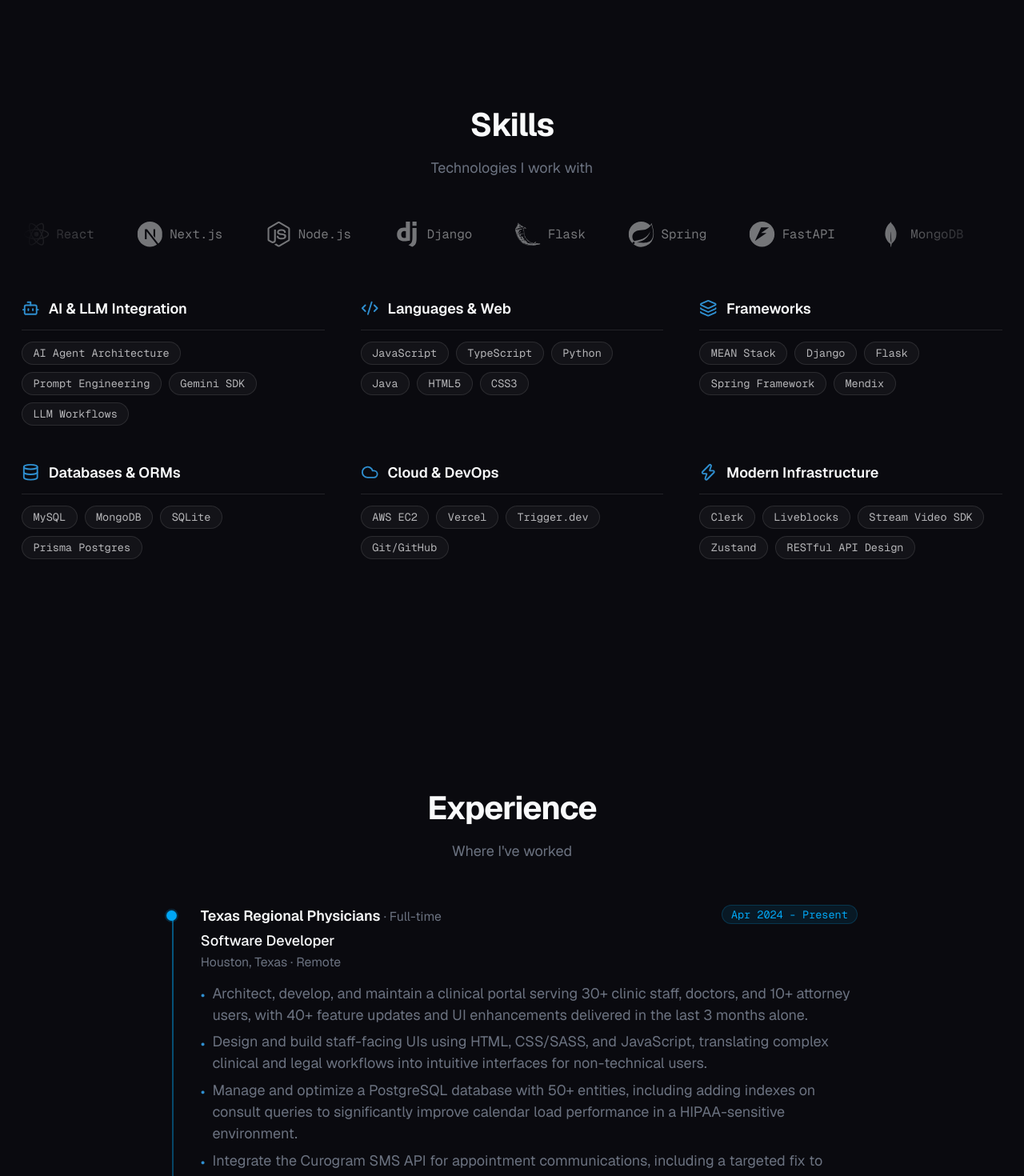
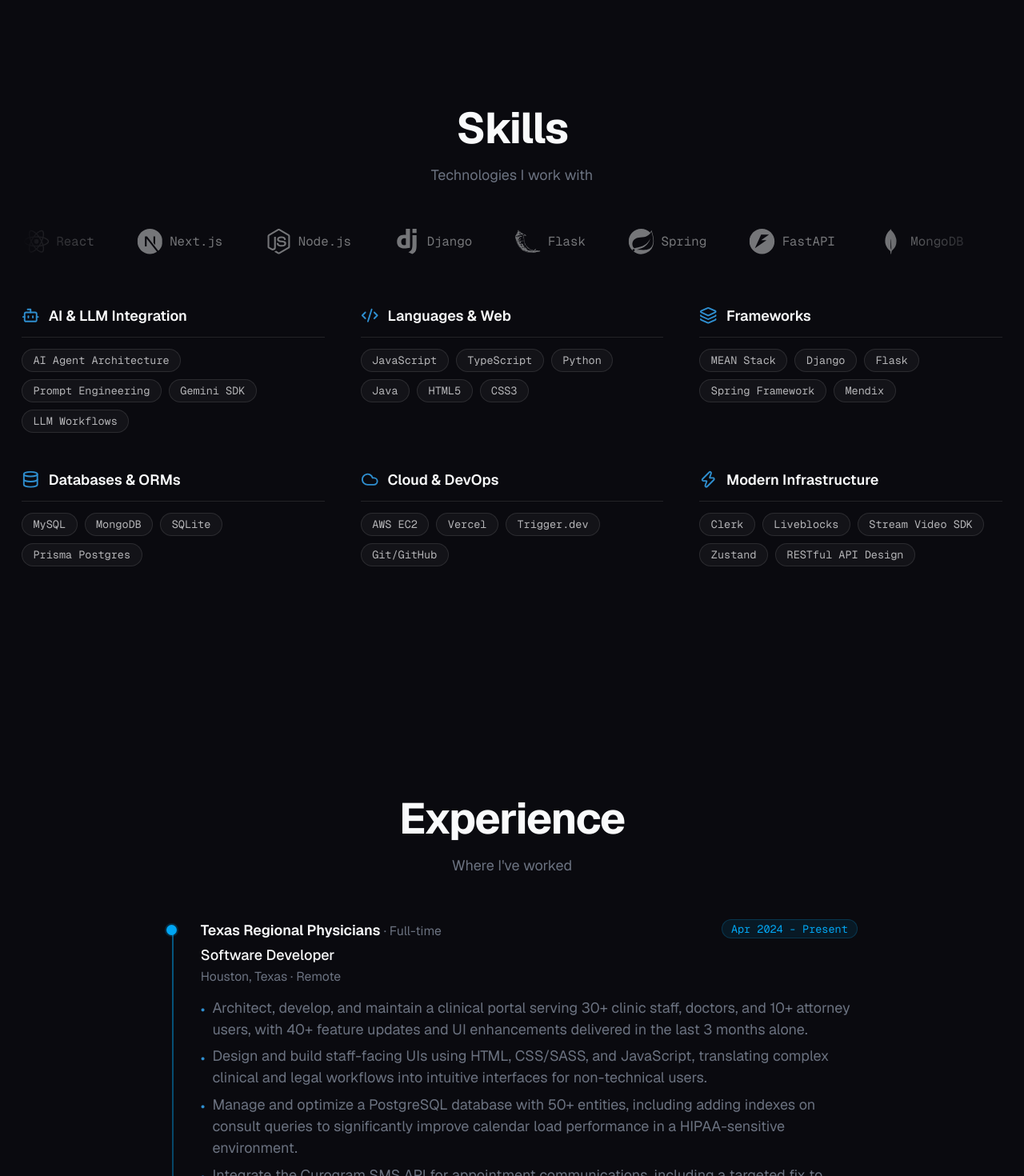
Before and after one commit to tomnguyen103/portfolio-v2, a Next.js app: page / in a window 1280 px wide. Shown: the part 1400-2870 px from the top of the page at 80% size. Built offline with nearby package versions, Linux system fonts and the light colour scheme; no server answers.

Commit message:
bump section heading scale across Skills/Experience/Projects/Contact

```diff
--- a/components/contact.tsx
+++ b/components/contact.tsx
@@ -54,7 +54,7 @@ export default function Contact() {
           viewport={{ once: true }}
           transition={{ duration: 0.5 }}
         >
-          <h2 className="text-3xl sm:text-4xl font-bold tracking-tight mb-3 text-foreground">
+          <h2 className="text-3xl sm:text-4xl md:text-5xl font-bold tracking-tight mb-3 text-foreground">
             {t.contact.heading}
           </h2>
           <p className="text-muted">{t.contact.subheading}</p>
--- a/components/experience.tsx
+++ b/components/experience.tsx
@@ -19,7 +19,7 @@ export default function Experience() {
     <section ref={sectionRef} id="experience" className="px-6 py-24 md:py-32">
       <div className="max-w-3xl mx-auto w-full">
         <motion.h2
-          className="text-3xl sm:text-4xl font-bold tracking-tight text-center mb-4 text-foreground"
+          className="text-3xl sm:text-4xl md:text-5xl font-bold tracking-tight text-center mb-4 text-foreground"
           initial={reduce ? false : { opacity: 0, y: 20 }}
           whileInView={{ opacity: 1, y: 0 }}
           viewport={{ once: true }}
--- a/components/projects.tsx
+++ b/components/projects.tsx
@@ -89,7 +89,7 @@ export default function Projects() {
     >
       <div className="max-w-6xl mx-auto w-full">
         <motion.h2
-          className="text-3xl sm:text-4xl font-bold tracking-tight text-center mb-4 text-foreground"
+          className="text-3xl sm:text-4xl md:text-5xl font-bold tracking-tight text-center mb-4 text-foreground"
           initial={reduce ? false : { opacity: 0, y: 20 }}
           whileInView={{ opacity: 1, y: 0 }}
           viewport={{ once: true }}
--- a/components/skills.tsx
+++ b/components/skills.tsx
@@ -74,7 +74,7 @@ export default function Skills() {
     <section ref={sectionRef} id="skills" className="px-6 py-24 md:py-32">
       <div className="max-w-6xl mx-auto w-full">
         <motion.h2
-          className="text-3xl sm:text-4xl font-bold tracking-tight text-center mb-4 text-foreground"
+          className="text-3xl sm:text-4xl md:text-5xl font-bold tracking-tight text-center mb-4 text-foreground"
           initial={reduce ? false : { opacity: 0, y: 20 }}
           whileInView={{ opacity: 1, y: 0 }}
           viewport={{ once: true }}
```
